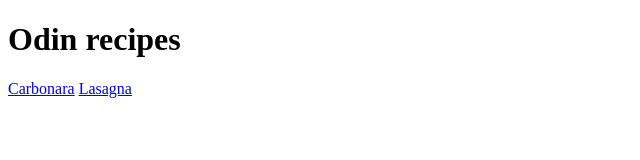
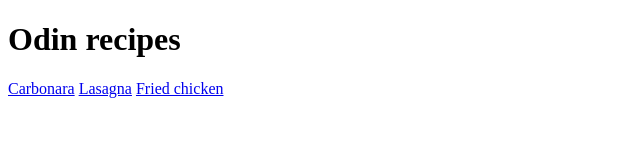
Before and after one commit to Ziga77/odin-recipes, a plain HTML site: page index.html in a window 1280 px wide. Shown: the whole page, without its empty margins (0-640 px from the left). Drawn offline with Linux system fonts and the light colour scheme.

Commit message:
Add link to fried chiecken page

```diff
--- a/index.html
+++ b/index.html
@@ -12,6 +12,6 @@
 
   <a href="recipes/lasagna.html">Lasagna</a>
 
-
+  <a href="recipes/fried-chicken.html">Fried chicken</a>
 </body>
 </html>
```
